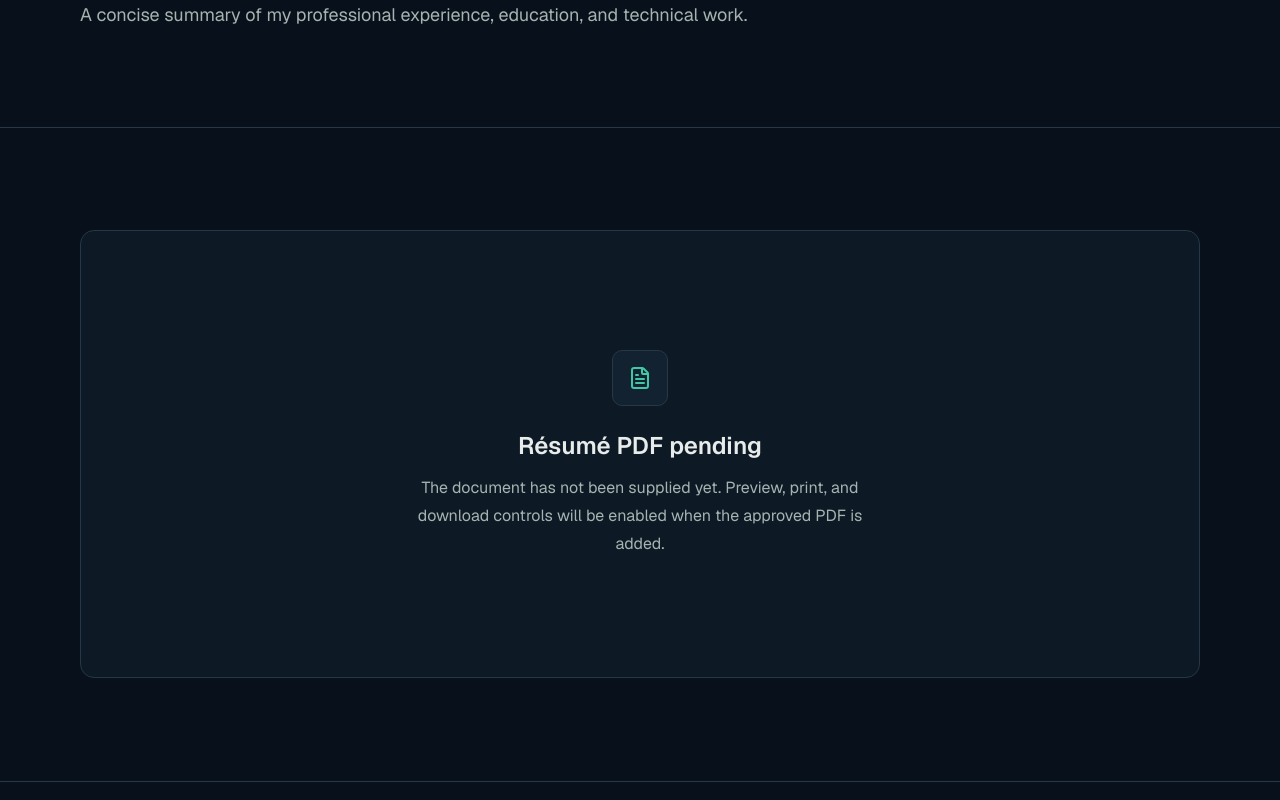
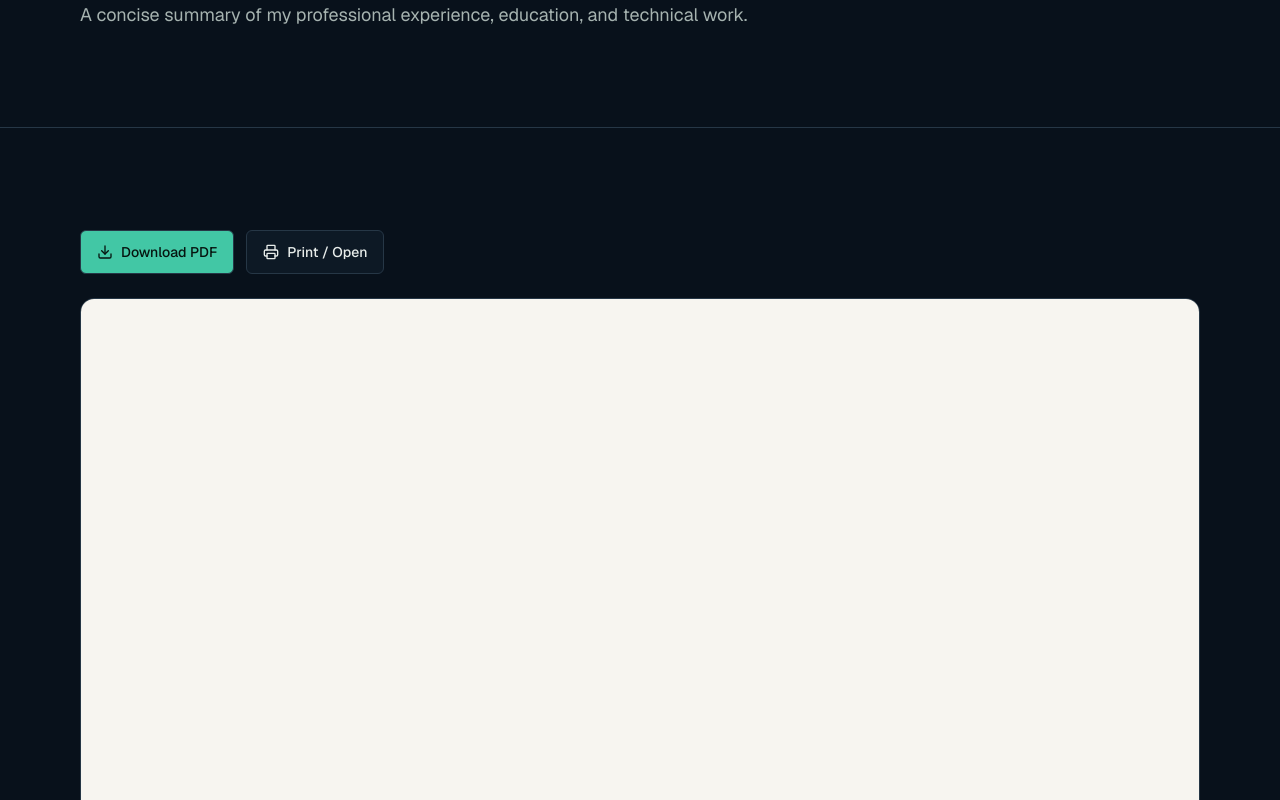
Before and after one commit to vmanam1/personal-portfolio, a Next.js app: page /resume in a window 1280 px wide. Shown: the part 280-1080 px from the top of the page. Built offline with nearby package versions, Linux system fonts and the light colour scheme; no server answers.

Commit message:
feat(resume): add PDF resume, enable preview and download controls

```diff
--- a/app/resume/page.tsx
+++ b/app/resume/page.tsx
@@ -1,16 +1,18 @@
-import { FileText } from "lucide-react";
+import { Download, FileText, Printer } from "lucide-react";
 import type { Metadata } from "next";
 
 import { PageHeader } from "@/components/shared/page-header";
+import { Button } from "@/components/ui/button";
 import { siteConfig } from "@/content/config/site";
 
 export const metadata: Metadata = {
   title: "Résumé",
-  description: "View or download Vishal Manam’s résumé.",
+  description: "View or download Vishal Manam's résumé.",
 };
 
 export default function ResumePage() {
-  const resumeAvailable = Boolean(siteConfig.resume.path);
+  const resumePath = siteConfig.resume.path;
+  const resumeAvailable = Boolean(resumePath);
 
   return (
     <>
@@ -20,7 +22,31 @@ export default function ResumePage() {
         description="A concise summary of my professional experience, education, and technical work."
       />
       <div className="site-container section-space">
-        {resumeAvailable ? null : (
+        {resumeAvailable && resumePath ? (
+          <section>
+            <div className="mb-6 flex flex-wrap gap-3">
+              <Button asChild>
+                <a href={resumePath} download="Vishal_Manam_Resume.pdf">
+                  <Download className="size-4" aria-hidden /> Download PDF
+                </a>
+              </Button>
+              <Button asChild variant="secondary">
+                <a href={resumePath} target="_blank" rel="noreferrer">
+                  <Printer className="size-4" aria-hidden /> Print / Open
+                  <span className="sr-only">(opens in a new tab)</span>
+                </a>
+              </Button>
+            </div>
+            <div className="overflow-hidden rounded-[var(--radius-lg)] border border-border bg-surface">
+              <iframe
+                src={resumePath}
+                title="Vishal Manam — Résumé"
+                className="h-[80vh] min-h-[600px] w-full"
+                aria-label="Résumé PDF preview"
+              />
+            </div>
+          </section>
+        ) : (
           <section className="grid min-h-[28rem] place-items-center rounded-[var(--radius-lg)] border border-border bg-surface p-8 text-center">
             <div className="max-w-md">
               <span className="mx-auto grid size-14 place-items-center rounded-[var(--radius-md)] border border-border bg-surface-subtle">
--- a/content/config/site.ts
+++ b/content/config/site.ts
@@ -10,8 +10,8 @@ export const siteConfig = {
   locale: "en_US",
   email: null,
   resume: {
-    path: null,
-    updatedAt: null,
+    path: "/resume.pdf",
+    updatedAt: "2026-07",
   },
   social: {
     github: "https://github.com/vmanam1",
```
Also changed, not shown: 1 other file (tests, documents, lock files or other folders).
